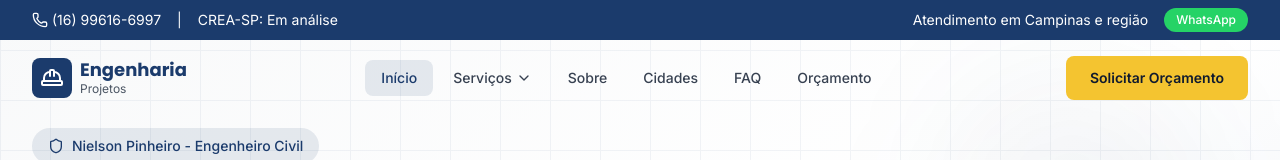
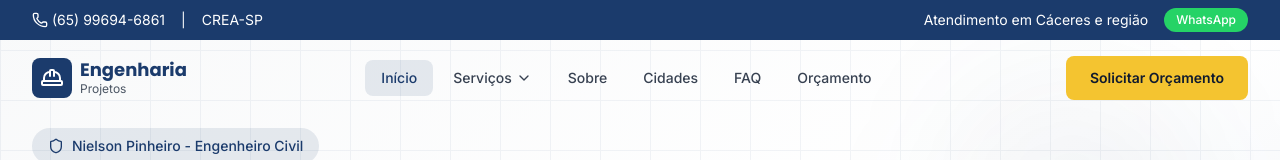
Before and after one commit to nielsonjunior/site-pessoal, a React (Vite) app: page / in a window 1280 px wide. Shown: the top 160 px of the page. Built offline with nearby package versions, Linux system fonts and the light colour scheme.

Commit message:
Update contact information in Header component

```diff
--- a/src/components/shared/Header.tsx
+++ b/src/components/shared/Header.tsx
@@ -67,21 +67,21 @@ export function Header() {
             <span className="flex items-center gap-1">
               <Phone className="w-4 h-4" />
               <a
-                href="tel:+5516996166997"
+                href="tel:+5565996946861"
                 className="hover:text-[#F4C430] transition-colors"
               >
-                (16) 99616-6997
+                (65) 99694-6861
               </a>
             </span>
             <span className="hidden sm:inline">|</span>
-            <span className="hidden sm:inline">CREA-SP: Em análise</span>
+            <span className="hidden sm:inline">CREA-SP</span>
           </div>
           <div className="flex items-center gap-4">
             <span className="hidden md:inline">
-              Atendimento em Campinas e região
+              Atendimento em Cáceres e região
             </span>
             <a
-              href="https://wa.me/5516996166997"
+              href="https://wa.me/5565996946861"
               target="_blank"
               rel="noopener noreferrer"
               className="bg-[#25D366] text-white px-3 py-1 rounded-full text-xs font-medium hover:bg-[#128C7E] transition-colors"
@@ -249,7 +249,7 @@ export function Header() {
                     Solicitar Orçamento
                   </Link>
                   <a
-                    href="https://wa.me/5516996166997"
+                    href="https://wa.me/5565996946861"
                     target="_blank"
                     rel="noopener noreferrer"
                     className="mt-2 bg-[#25D366] text-white px-6 py-3 rounded-lg font-medium text-center block hover:bg-[#128C7E] transition-colors"
```
